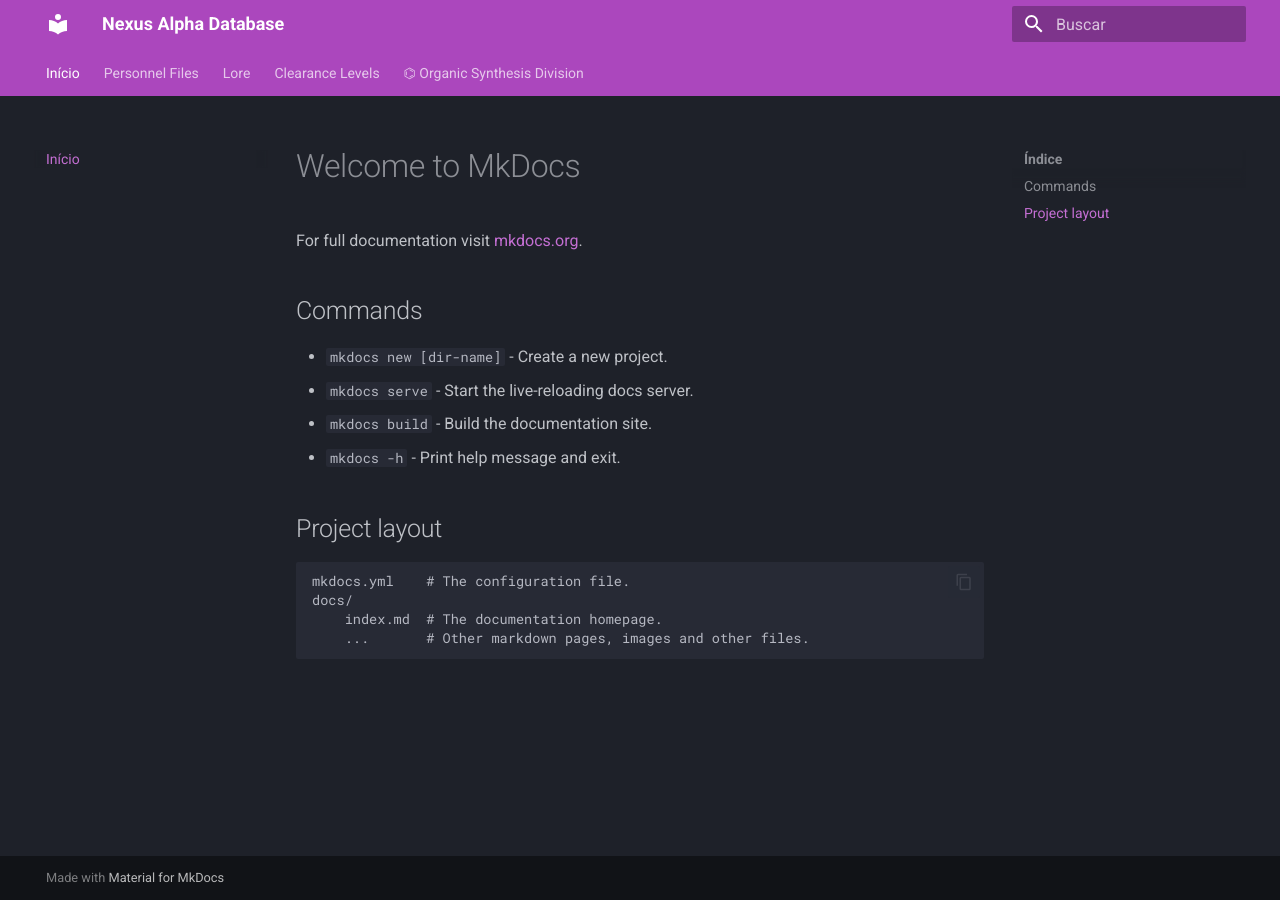
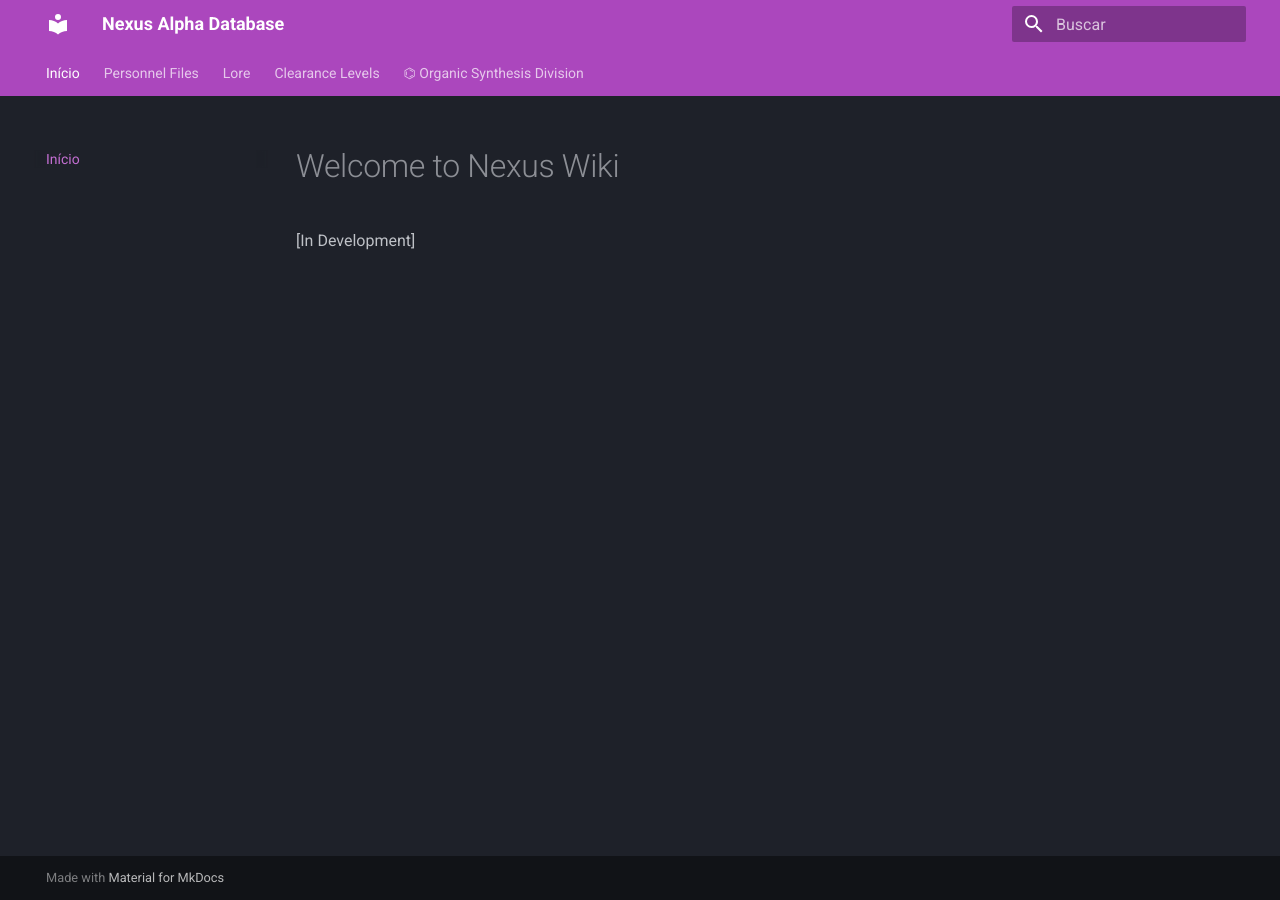
Before and after one commit to Zeon-o2/nexus-wiki, an MkDocs documentation site: the page built from docs/index.md, in a window 1280 px wide. Built offline with MkDocs 1.6.1 and Material for MkDocs 9.7.7, drawn with Linux system fonts in a browser that asks for light colours.

Commit message:
Update index.md

```diff
--- a/docs/index.md
+++ b/docs/index.md
@@ -1,17 +1,3 @@
-# Welcome to MkDocs
+# Welcome to Nexus Wiki
 
-For full documentation visit [mkdocs.org](https://www.mkdocs.org).
-
-## Commands
-
-* `mkdocs new [dir-name]` - Create a new project.
-* `mkdocs serve` - Start the live-reloading docs server.
-* `mkdocs build` - Build the documentation site.
-* `mkdocs -h` - Print help message and exit.
-
-## Project layout
-
-    mkdocs.yml    # The configuration file.
-    docs/
-        index.md  # The documentation homepage.
-        ...       # Other markdown pages, images and other files.
+[In Development]
```
